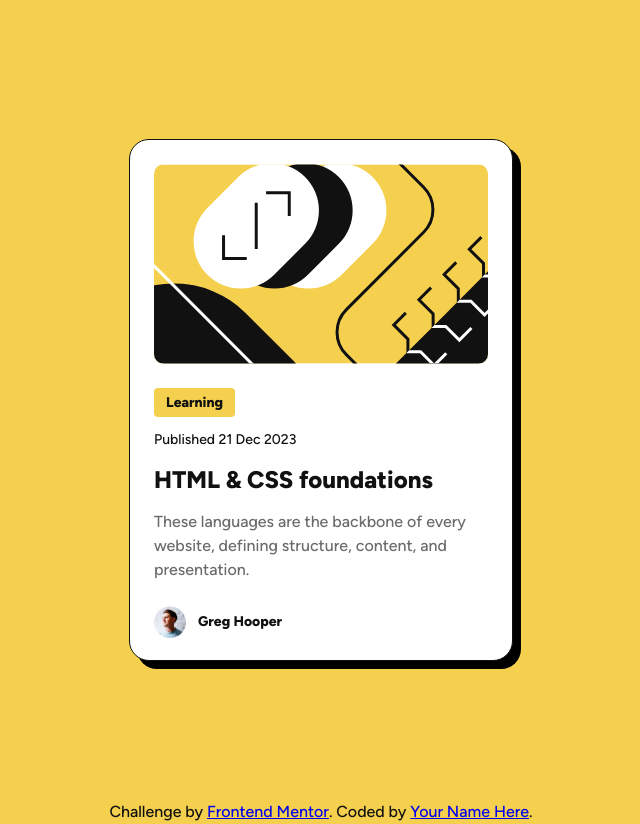
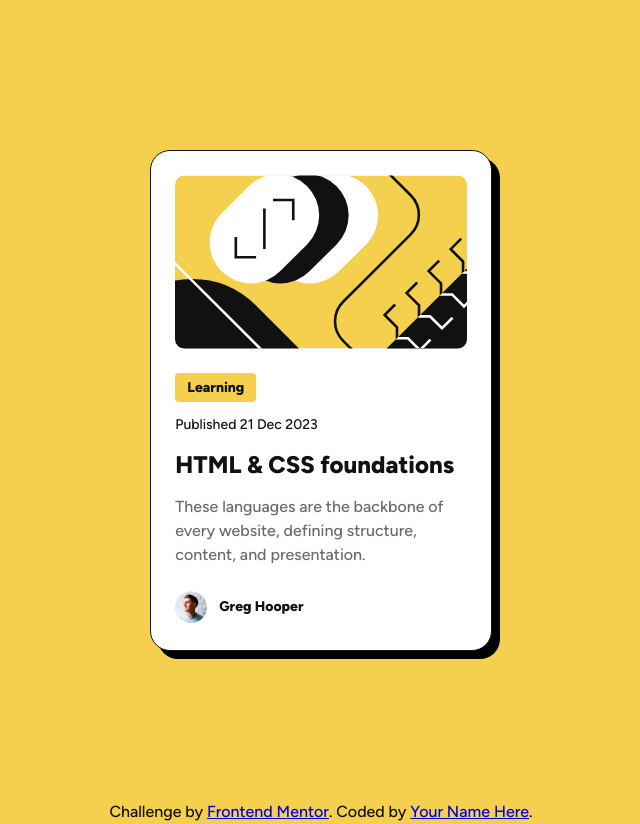
Before and after one commit to Networksentinel/Networksentinel-Frontend-Mentor-Challenge---Blog-preview-card, a website built with Vite: page index.html in a window 1280 px wide. Shown: the whole page, without its empty margins (319-959 px from the left). Built offline with nearby package versions, Linux system fonts and the light colour scheme.

Commit message:
style: added clamps for widht and height of the whole card

```diff
--- a/src/stylesheets/card.css
+++ b/src/stylesheets/card.css
@@ -1,6 +1,6 @@
 .card {
-    height: 522px;
-    width: 384px;
+    width: clamp(327px, 26.67vw, 384px);
+    height: clamp(501px, 36.25vw, 522px);
 
     display: flex;
     flex-direction: column;
```
